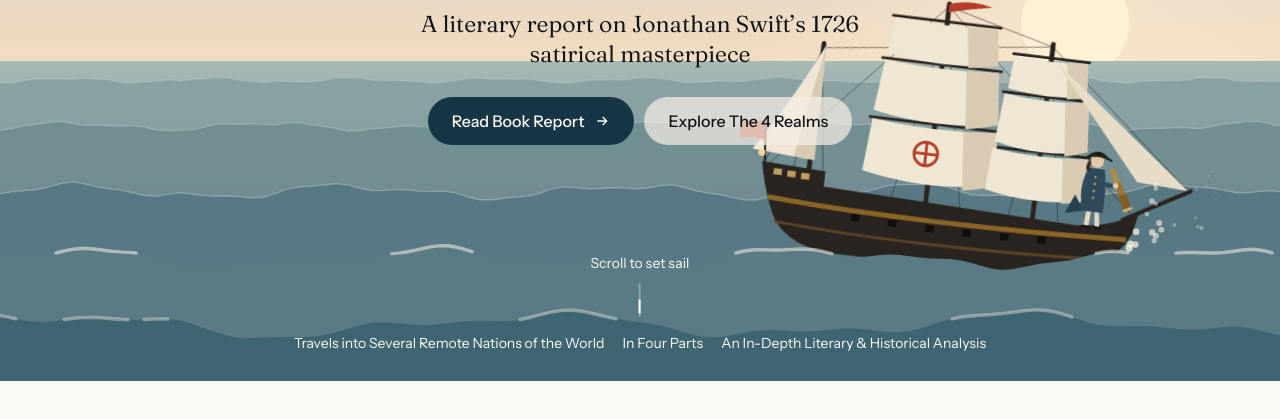
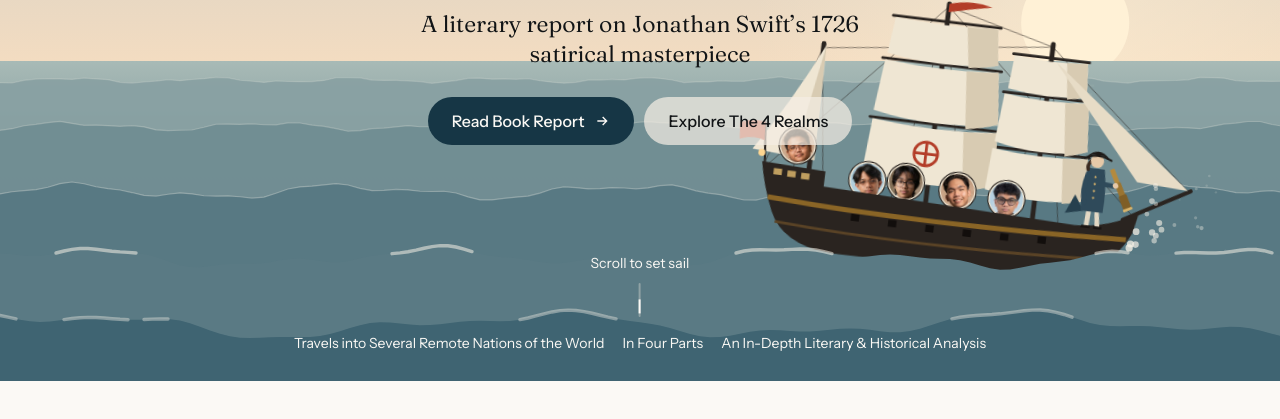
Before and after one commit to Loloyd16/Group3-GBProject-BSIT4A, a plain HTML site: page index.html in a window 1280 px wide. Shown: the part 419-838 px from the top of the page. Drawn offline with Linux system fonts and the light colour scheme; animation ran at ten frames a second.

Commit message:
feat: add Group 3 member heads to the sailing ship
- Put the five members' heads along the ship's deck, peeking over the rail
- Each head bobs, sways, and tilts on its own timing as the ship sails, and stays still when reduced motion is on
- Add 160px head crops so the ship does not load the full portraits

Co-Authored-By: Claude Opus 5.5 <noreply@anthropic.com>

```diff
--- a/index.html
+++ b/index.html
@@ -80,6 +80,37 @@
                 <animate attributeName="d" dur="2.2s" repeatCount="indefinite"
                     values="M58 240 Q40 236 22 244 L24 268 Q42 260 60 266 Z;M58 240 Q40 246 20 240 L22 264 Q42 270 60 266 Z;M58 240 Q40 236 22 244 L24 268 Q42 260 60 266 Z"/>
             </path>
+            <!-- CREW: Group 3's heads peeking over the rail (bobbed and tilted in main.js) -->
+            <defs>
+                <clipPath id="crew-clip" clipPathUnits="objectBoundingBox"><circle cx=".5" cy=".5" r=".5"/></clipPath>
+            </defs>
+            <g id="crew">
+                <g class="crew-head" data-cx="104" data-cy="273">
+                    <circle cx="104" cy="273" r="27.5" fill="#2a2420"/>
+                    <image href="assets/images/members/heads/cuario.jpg" x="79" y="248" width="50" height="50" clip-path="url(#crew-clip)" preserveAspectRatio="xMidYMid slice"/>
+                    <circle cx="104" cy="273" r="25" fill="none" stroke="#efe6d3" stroke-width="1.8"/>
+                </g>
+                <g class="crew-head" data-cx="212" data-cy="303">
+                    <circle cx="212" cy="303" r="27.5" fill="#2a2420"/>
+                    <image href="assets/images/members/heads/loterte.jpg" x="187" y="278" width="50" height="50" clip-path="url(#crew-clip)" preserveAspectRatio="xMidYMid slice"/>
+                    <circle cx="212" cy="303" r="25" fill="none" stroke="#efe6d3" stroke-width="1.8"/>
+                </g>
+                <g class="crew-head" data-cx="272" data-cy="305">
+                    <circle cx="272" cy="305" r="27.5" fill="#2a2420"/>
+                    <image href="assets/images/members/heads/napay.jpg" x="247" y="280" width="50" height="50" clip-path="url(#crew-clip)" preserveAspectRatio="xMidYMid slice"/>
+                    <circle cx="272" cy="305" r="25" fill="none" stroke="#efe6d3" stroke-width="1.8"/>
+                </g>
+                <g class="crew-head" data-cx="346" data-cy="307">
+                    <circle cx="346" cy="307" r="27.5" fill="#2a2420"/>
+                    <image href="assets/images/members/heads/rebancos.jpg" x="321" y="282" width="50" height="50" clip-path="url(#crew-clip)" preserveAspectRatio="xMidYMid slice"/>
+                    <circle cx="346" cy="307" r="25" fill="none" stroke="#efe6d3" stroke-width="1.8"/>
+                </g>
+                <g class="crew-head" data-cx="412" data-cy="309">
+                    <circle cx="412" cy="309" r="27.5" fill="#2a2420"/>
+                    <image href="assets/images/members/heads/relos.jpg" x="387" y="284" width="50" height="50" clip-path="url(#crew-clip)" preserveAspectRatio="xMidYMid slice"/>
+                    <circle cx="412" cy="309" r="25" fill="none" stroke="#efe6d3" stroke-width="1.8"/>
+                </g>
+            </g>
             <!-- hull -->
             <path d="M60 296 L152 300 L152 322 L516 334 Q566 332 606 306 L600 336 Q574 398 488 414 L170 416 Q102 410 82 366 Q66 330 60 296 Z" fill="#2a2420"/>
             <path d="M74 346 Q300 360 592 346" stroke="#8a6526" stroke-width="7" fill="none"/>
--- a/js/main.js
+++ b/js/main.js
@@ -46,6 +46,7 @@
     const back = $('#sea-back'), fore = $('#sea-fore');
     const bx = back.getContext('2d'), fx = fore.getContext('2d');
     const ship = $('#ship'), scope = $('#scope'), head = $('#gulliver-head'), lantern = $('#lantern-glow');
+    const crew = $$('.crew-head').map((el, i) => ({ el, cx: +el.dataset.cx, cy: +el.dataset.cy, ph: i * 1.37 }));
     let W = 0, H = 0, DPR = 1, U = 1, AMP = 1;
 
     function resize() {
@@ -333,6 +334,13 @@
         headAngle = clamp(scopeAngle, -40, 10) * .45 * raise;
         scope.setAttribute('transform', `rotate(${scopeAngle.toFixed(2)} 543 256)`);
         head.setAttribute('transform', `rotate(${headAngle.toFixed(2)} 538 248)`);
+        // the crew bob over the rail, sway along it, and lean against the roll
+        for (const c of crew) {
+            const dx = Math.sin(T * .6 + c.ph) * 4;
+            const dy = Math.sin(T * 2.1 + c.ph * 1.6) * 2.6 - Math.max(0, Math.sin(T * .9 + c.ph * 2.3)) * 4;
+            const tilt = Math.sin(T * 1.3 + c.ph * 2) * 9 - rot * 1.4;
+            c.el.setAttribute('transform', `translate(${dx.toFixed(2)} ${dy.toFixed(2)}) rotate(${tilt.toFixed(2)} ${c.cx} ${c.cy})`);
+        }
         lantern.setAttribute('opacity', (S.night * (.5 + .2 * Math.sin(T * 3))).toFixed(2));
         ship.style.filter = S.night > .02 ? `brightness(${(1 - S.night * .55).toFixed(2)})` : '';
     }
```
Also changed, not shown: assets/images/members/heads/cuario.jpg (added), assets/images/members/heads/loterte.jpg (added), assets/images/members/heads/napay.jpg (added), assets/images/members/heads/rebancos.jpg (added), assets/images/members/heads/relos.jpg (added).
